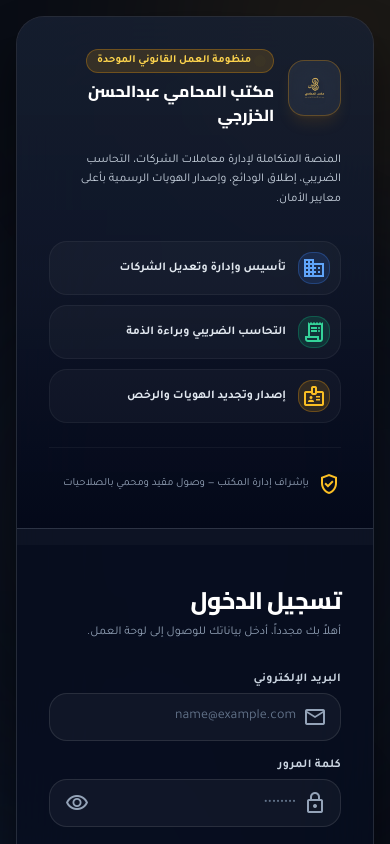
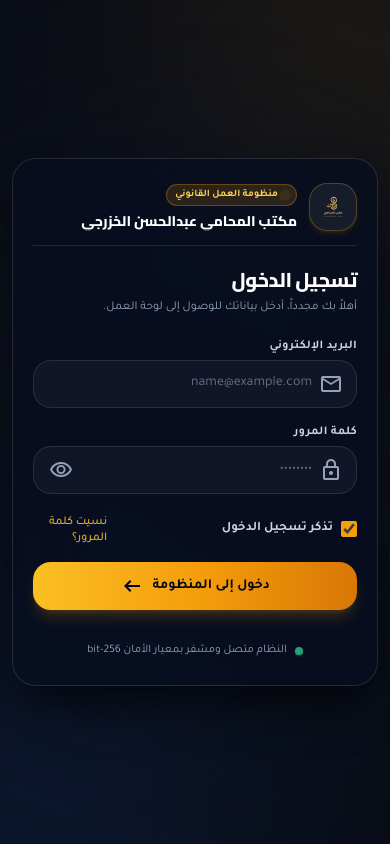
Before and after one commit to AddoHasan9/Abd-law, a Next.js app: page /login in a window 390 px wide. Shown: the top 844 px of the page. Built offline with nearby package versions, Linux system fonts and the light colour scheme; a web font is replaced by a local one.

Commit message:
feat(ui): optimize login page for mobile screens with immediate form visibility

```diff
--- a/app/(auth)/login/LoginForm.tsx
+++ b/app/(auth)/login/LoginForm.tsx
@@ -2,6 +2,7 @@
 
 import { useState } from 'react'
 import Link from 'next/link'
+import Image from 'next/image'
 import { createClient } from '@/lib/supabase/client'
 
 export default function LoginForm() {
@@ -49,13 +50,36 @@ export default function LoginForm() {
   }
 
   return (
-    <div className="flex flex-col justify-center h-full w-full max-w-[420px] mx-auto py-2">
+    <div className="flex flex-col justify-center h-full w-full max-w-[420px] mx-auto py-1 sm:py-2">
+      {/* Mobile Top Brand Header (Compact & Clean on Mobile Screens) */}
+      <div className="lg:hidden flex items-center gap-3 mb-5 pb-3.5 border-b border-white/10 text-right">
+        <div className="w-12 h-12 rounded-xl bg-white/[0.06] border border-amber-500/30 p-1.5 flex items-center justify-center shadow-md shadow-amber-500/10 shrink-0">
+          <Image
+            src="/logo.png"
+            alt="شعار المكتب"
+            width={48}
+            height={48}
+            className="object-contain w-full h-full"
+            priority
+          />
+        </div>
+        <div className="min-w-0 flex-1">
+          <span className="inline-flex items-center gap-1 px-2 py-0.5 rounded-full text-[10px] font-bold bg-amber-500/15 border border-amber-500/30 text-amber-300">
+            <span className="w-1.5 h-1.5 rounded-full bg-amber-400 animate-ping" />
+            منظومة العمل القانوني
+          </span>
+          <h2 className="text-sm font-extrabold text-white mt-0.5 truncate">
+            مكتب المحامي عبدالحسن الخزرجي
+          </h2>
+        </div>
+      </div>
+
       {/* Form Header */}
-      <div className="mb-7 text-right">
-        <h1 className="text-2xl md:text-3xl font-extrabold text-white tracking-tight">
+      <div className="mb-5 sm:mb-7 text-right">
+        <h1 className="text-xl sm:text-2xl md:text-3xl font-extrabold text-white tracking-tight">
           تسجيل الدخول
         </h1>
-        <p className="text-xs md:text-sm text-slate-400 mt-1.5 leading-relaxed">
+        <p className="text-xs sm:text-sm text-slate-400 mt-1 leading-relaxed">
           أهلاً بك مجدداً، أدخل بياناتك للوصول إلى لوحة العمل.
         </p>
       </div>
--- a/app/(auth)/login/page.tsx
+++ b/app/(auth)/login/page.tsx
@@ -1,11 +1,11 @@
 import Image from 'next/image'
 import LoginForm from './LoginForm'
 
-export const metadata = { title: 'تسجيل الدخول — مكتب المحامي عبد الحسن الخزرجي' }
+export const metadata = { title: 'تسجيل الدخول — مكتب المحامي عبدالحسن الخزرجي' }
 
 export default function LoginPage() {
   return (
-    <main className="relative min-h-screen w-full flex items-center justify-center p-4 md:p-8 bg-[#090D16] overflow-hidden">
+    <main className="relative min-h-screen w-full flex items-center justify-center p-3 sm:p-4 md:p-8 bg-[#090D16] overflow-hidden">
       {/* Dynamic Ambient Background Glow Orbs */}
       <div
         className="absolute -top-40 -right-40 w-96 h-96 bg-amber-500/10 rounded-full blur-[120px] pointer-events-none"
@@ -21,9 +21,9 @@ export default function LoginPage() {
       />
 
       {/* Main Glassmorphic Container */}
-      <div className="relative z-10 w-full max-w-[960px] rounded-[28px] bg-slate-900/60 backdrop-blur-2xl border border-white/10 shadow-2xl shadow-black/80 overflow-hidden grid grid-cols-1 lg:grid-cols-12 animate-fade-in-up">
-        {/* ============ Brand Presentation Panel (Right on Desktop, Top on Mobile) ============ */}
-        <aside className="lg:col-span-5 bg-gradient-to-b from-slate-800/50 via-slate-900/70 to-slate-950/80 p-8 md:p-10 flex flex-col justify-between border-b lg:border-b-0 lg:border-l border-white/10 relative overflow-hidden text-right">
+      <div className="relative z-10 w-full max-w-[960px] rounded-[24px] sm:rounded-[28px] bg-slate-900/60 backdrop-blur-2xl border border-white/10 shadow-2xl shadow-black/80 overflow-hidden grid grid-cols-1 lg:grid-cols-12 animate-fade-in-up">
+        {/* ============ Brand Presentation Panel (Desktop only to keep mobile direct & compact) ============ */}
+        <aside className="hidden lg:flex lg:col-span-5 bg-gradient-to-b from-slate-800/50 via-slate-900/70 to-slate-950/80 p-8 md:p-10 flex-col justify-between border-l border-white/10 relative overflow-hidden text-right">
           {/* Subtle Ambient Background Watermark */}
           <div
             className="absolute -bottom-10 -left-10 opacity-5 text-amber-400 pointer-events-none select-none"
@@ -38,7 +38,7 @@ export default function LoginPage() {
               <div className="w-14 h-14 md:w-16 md:h-16 rounded-2xl bg-white/[0.06] border border-amber-500/30 p-2 flex items-center justify-center shadow-lg shadow-amber-500/10 backdrop-blur-md">
                 <Image
                   src="/logo.png"
-                  alt="شعار مكتب المحامي عبد الحسن الخزرجي"
+                  alt="شعار مكتب المحامي عبدالحسن الخزرجي"
                   width={64}
                   height={64}
                   className="object-contain w-full h-full drop-shadow-md"
@@ -101,8 +101,8 @@ export default function LoginPage() {
           </div>
         </aside>
 
-        {/* ============ Form Panel (Left on Desktop, Bottom on Mobile) ============ */}
-        <section className="lg:col-span-7 p-8 md:p-12 flex items-center justify-center bg-slate-950/40">
+        {/* ============ Form Panel (Direct and Centered on Mobile, 7 cols on Desktop) ============ */}
+        <section className="lg:col-span-7 p-5 sm:p-8 md:p-12 flex items-center justify-center bg-slate-950/40">
           <LoginForm />
         </section>
       </div>
```
